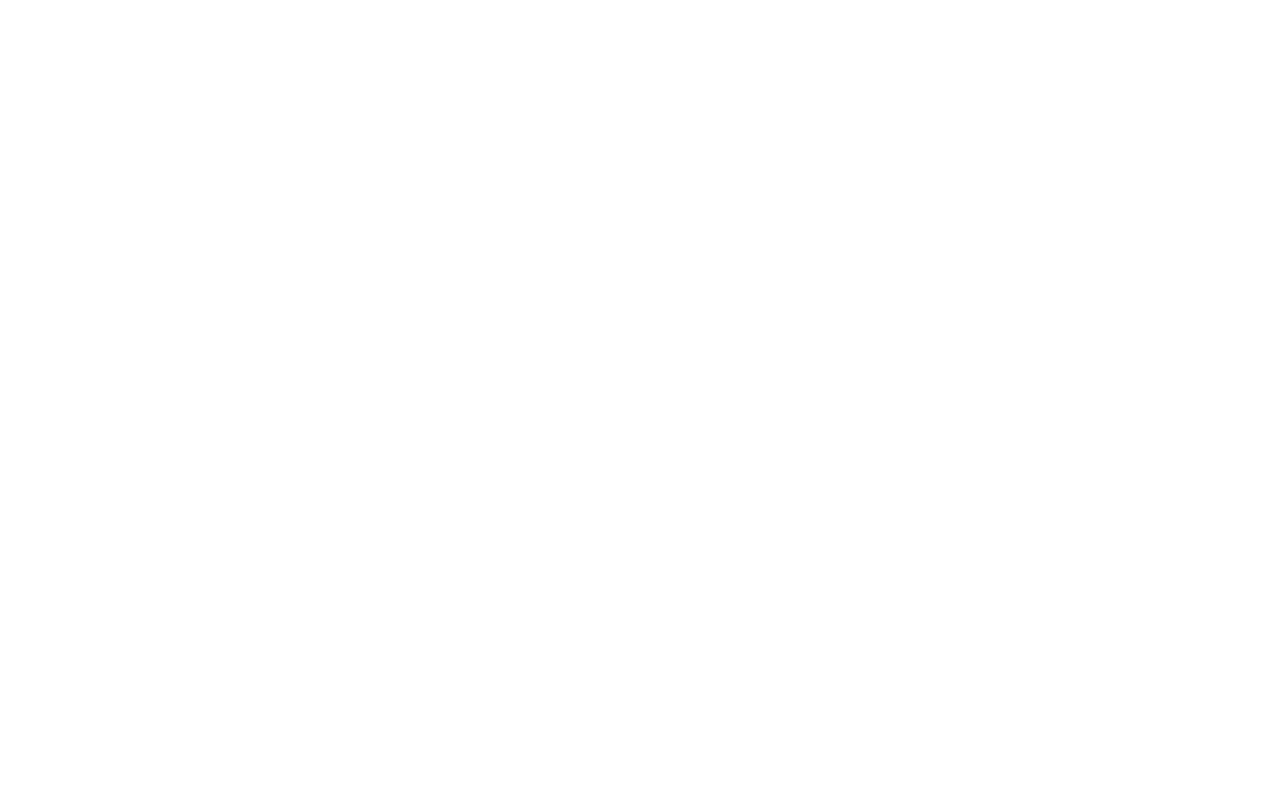
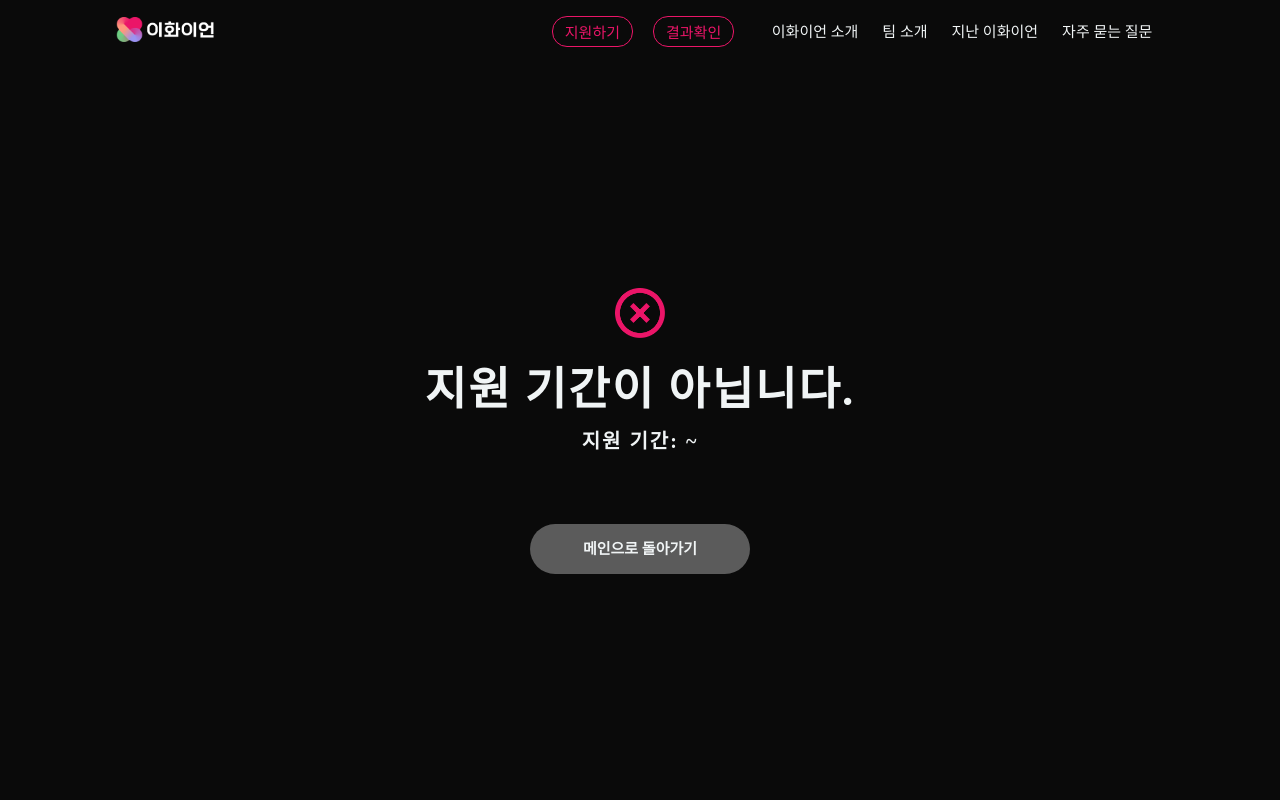
Before and after one commit to hyeinNa/recruiting_2023, a React (Create React App) app in the folder client/: page /register/notregisterperiod in a window 1280 px wide. Before the commit this address had no page. Shown: the top 800 px of the page. Built offline with nearby package versions, Linux system fonts and the light colour scheme; no server answers; a web font is replaced by a local one.

Commit message:
지원 기간이 아닌 경우 페이지 생성

```diff
--- a/client/src/App.js
+++ b/client/src/App.js
@@ -17,6 +17,7 @@ import NewApplicantEnroll from "./components/views/RegisterPages/NewApplicantEnr
 import ApplySuccess from "./components/views/RegisterPages/ApplySuccess";
 import UpdateSuccess from "./components/views/UpdatePages/UpdateSuccess";
 import AdminLogin from "./components/views/AdminPages/AdminLogin";
+import NotRegisterPeriod from "./components/views/RegisterPages/NotRegisterPeriod";
 
 import Activities from "./components/views/Activities/Activities";
 //import ModifyInfo from "./components/views/ManagerPages/ModifyInfo";
@@ -70,6 +71,7 @@ function App() {
             path="/register/newEnroll"
             element={<NewApplicantEnroll />}
           />
+          <Route exact path="/register/notregisterperiod" element={<NotRegisterPeriod />} />
           <Route exact path="/register/success" element={<ApplySuccess />} />
           <Route exact path="/update/:id" element={<Update />} />
           <Route exact path="/update/success" element={<UpdateSuccess />} />
--- a/client/src/components/views/EwhaianInfoPages/EwhaianInfo.js
+++ b/client/src/components/views/EwhaianInfoPages/EwhaianInfo.js
@@ -11,6 +11,7 @@ function EwhaianInfo() {
   const [firstPresentation, firstPresentationPeriod] = useState("");
   const [interview, interviewPeriod] = useState("");
   const [finalPresentation, finalPresentationPeriod] = useState("");
+  const [isApplicationPeriod, setIsApplicationPeriod] = useState("true");
   useEffect(() => {
     axios
       .post("/api/var/load", {
@@ -109,6 +110,29 @@ function EwhaianInfo() {
         }
       });
   }, []);
+  useEffect(() => {
+    axios
+      .post("/api/var/load", {
+        key: 1234,
+      })
+      .then((response) => {
+        console.log(response.data);
+        if (response.data.isInDB === "false") {
+          isApplicationPeriod("");
+        } else {
+          isApplicationPeriod(response.data.setIsApplicationPeriod);
+        }
+      });
+  }, []);
+
+  const onApplyBtnClick = (e) => {
+    if (isApplicationPeriod) {
+      window.location.replace("/register");
+    }
+    else {
+      window.location.replace("/register/notregisterperiod");
+    }
+  }
   return (
     <div className="info_body_container">
       <div className="info_container">
@@ -220,6 +244,7 @@ function EwhaianInfo() {
             <div className="info_recruitment_register">
               <ul className="info_recruitment_menu">
                 <div className="info_recruitment_menu_list_1">
+                  {/* <button onClick={onApplyBtnClick} ></button> */}
                   <Link to="/register">지원하기</Link>
                 </div>
                 <div className="info_recruitment_menu_list_2">
--- /dev/null
+++ b/client/src/components/views/RegisterPages/NotRegisterPeriod.css
@@ -0,0 +1,75 @@
+:root {
+    --not-period-text-font-weight: 800;
+    --not-period-text-line-height: 3.2rem;
+    --not-period-large-font-size: 45px;
+    --not-period-small-font-size: 20px;
+}
+
+.not_register_period {
+    width: 100%;
+    height: 100%;
+    background-color: var(--toneDown-black);
+}
+
+.not_register_container {
+    max-width: var(--nav-bar-max-width);
+    margin: 0 auto;
+    width: 100%;
+    height: auto;
+    padding-top: 60px;
+    padding-bottom: 196px;
+}
+
+.not_register_period_inner_container {
+    max-width: var(--nav-bar-max-width);
+    margin: 0 auto;
+    width: 100%;
+    height: auto;
+    padding-top: 20%;
+}
+
+.not_period_checkmark_wrapper {
+    text-align: center;
+}
+
+.not_period_checkmark {
+    height: 50px;
+}
+
+.not_period_text {
+    width: 100%;
+    text-align: center;
+
+    font-weight: var(--not-period-text-font-weight);
+    letter-spacing: 2px;
+    color: var(--toneDown-white);
+    margin-top: 2%;
+    line-height: var(--not-period-text-line-height);
+}
+
+.not_period_large_text {
+    font-size: var(--not-period-large-font-size);
+}
+
+.not_period_small_text {
+    font-size: var(--not-period-small-font-size);
+}
+
+.success_back_to_main_btn {
+    margin: 0 auto;
+    margin-top: 5%;
+    width: 220px;
+    height: 50px;
+    background-color: var(--back-to-main-btn-color);
+    border-radius: 40px;
+    text-align: center;
+    line-height: 50px;
+    font-weight: var(--not-period-title-font-weight);
+}
+
+.success_back_to_main_btn:hover {
+    background-color: var(--ewhaian-pink);
+    color: var(--toneDown-white);
+    cursor: pointer;
+    transition: 0.3s;
+}
--- /dev/null
+++ b/client/src/components/views/RegisterPages/NotRegisterPeriod.js
@@ -0,0 +1,56 @@
+import React from "react";
+import { useState, useEffect } from "react";
+import axios from "axios";
+import "./NotRegisterPeriod.css";
+import Footer from "../../Footer/Footer";
+import Header from "../../Header/Header";
+import { Link } from "react-router-dom";
+
+
+function NotRegisterPeriod() {
+    //applicationSubmissionPeriod
+    const [applicationSubmissionPeriod, setApplicationSubmissionPeriod] = useState("");
+    useEffect(() => {
+        axios
+            .post("/api/var/load", {
+                key: 1234,
+            })
+            .then((response) => {
+                console.log(response.data);
+                if (response.data.isInDB === "false") {
+                    setApplicationSubmissionPeriod("");
+                } else {
+                    setApplicationSubmissionPeriod(applicationSubmissionPeriod);
+                }
+            });
+    }, []);
+    return (
+        <div className="not_register_period">
+            <Header />
+            <div className="not_register_container">
+                <div className="not_register_period_inner_container">
+                    <div className="not_period_checkmark_wrapper">
+                        <img src="/img/notRegisterPeriod/notPeriodMark.png" className="not_period_checkmark" />
+                    </div>
+                    <div className="not_period_text">
+                        <div className="not_period_large_text">
+                            지원 기간이 아닙니다.
+                        </div>
+                        <div className="not_period_small_text">
+                            지원 기간: ~{applicationSubmissionPeriod}
+                        </div>
+                    </div>
+                    <div className="success_back_to_main_btn">
+                        <Link to="/">메인으로 돌아가기</Link>
+                    </div>
+                </div>
+
+            </div>
+            <Footer />
+        </div>
+
+
+    )
+}
+
+export default NotRegisterPeriod;
```
Also changed, not shown: client/src/components/views/EwhaianInfoPages/EwhaianInfo.css (+49 -32 lines), client/public/img/notRegisterPeriod/notPeriodMark.png (added). Lines whose indentation alone changed are shown as unchanged.
